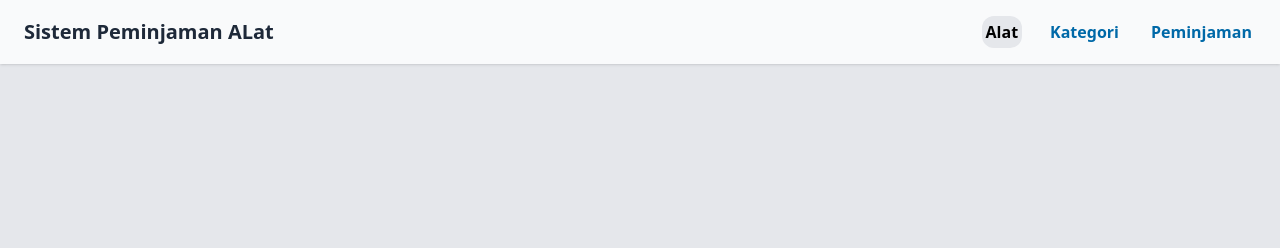
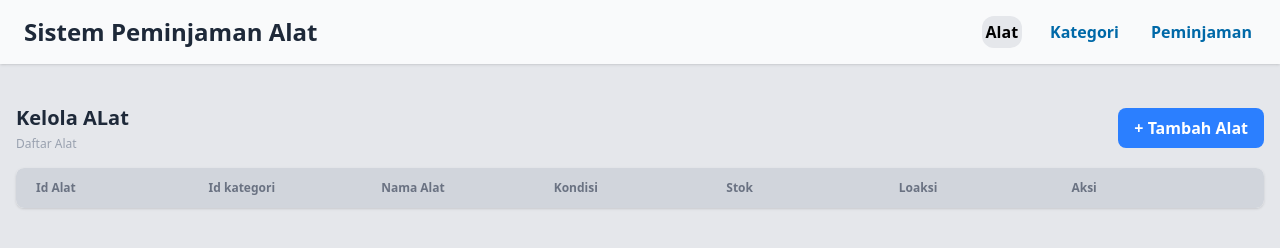
Before and after one commit to asheqoq/UKT_smt-1-XI, a plain HTML site: page frontend/alat.html in a window 1280 px wide. Drawn offline with nearby package versions, Linux system fonts and the light colour scheme; files that its build step writes are made by us from their sources.

Commit message:
make table for alat and fixing header

```diff
--- a/frontend/alat.html
+++ b/frontend/alat.html
@@ -10,7 +10,7 @@
 <body class="bg-gray-200 text-gray-800 font-sans antialiased">
     <header class="bg-gray-50 shadow-sm sticky top-0 z-50">
     <div class="max-w-7xl mx-auto flex justify-between items-center px-6 py-4">
-    <h1 class="text-xl font-bold">Sistem Peminjaman ALat</h1>
+    <h1 class="text-2xl font-bold">Sistem Peminjaman Alat</h1>
     <nav>
         <ul>
             <li class="flex gap-6">
@@ -23,5 +23,33 @@
     </div>
     </header>
 
+    <section id="produk" class="mb-8 px-4">
+    <div class="mb-4 flex items-center justify-between mt-10">
+      <div>
+        <h2 class="text-xl font-bold">Kelola ALat</h2>
+        <p class="mt-1 text-xs text-gray-400">
+          Daftar Alat
+        </p>
+      </div>
+      <button type="button"
+        class="rounded-lg bg-blue-500 px-4 py-2 font-bold text-6 text-white transition duration-300 hover:bg-blue-600">
+        + Tambah Alat
+      </button>
+    </div>
+
+    <div class="mb-6 overflow-hidden rounded-lg bg-white shadow-sm">
+      <div class="hidden bg-gray-300 px-5 py-3 text-xs font-bold text-gray-500 md:grid md:grid-cols-7">
+        <div>Id Alat</div>
+        <div>Id kategori</div>
+        <div>Nama Alat</div>
+        <div>Kondisi</div>
+        <div>Stok</div>
+        <div>Loaksi</div>
+        <div>Aksi</div>
+      </div>
+
+      <div id="produkterbaru"></div>
+    </div>
+  </section>
 </body>
 </html>
```
Also changed, not shown: frontend/kategori_alat.html (+1 -1 lines), frontend/peminjaman.html (+1 -1 lines).
